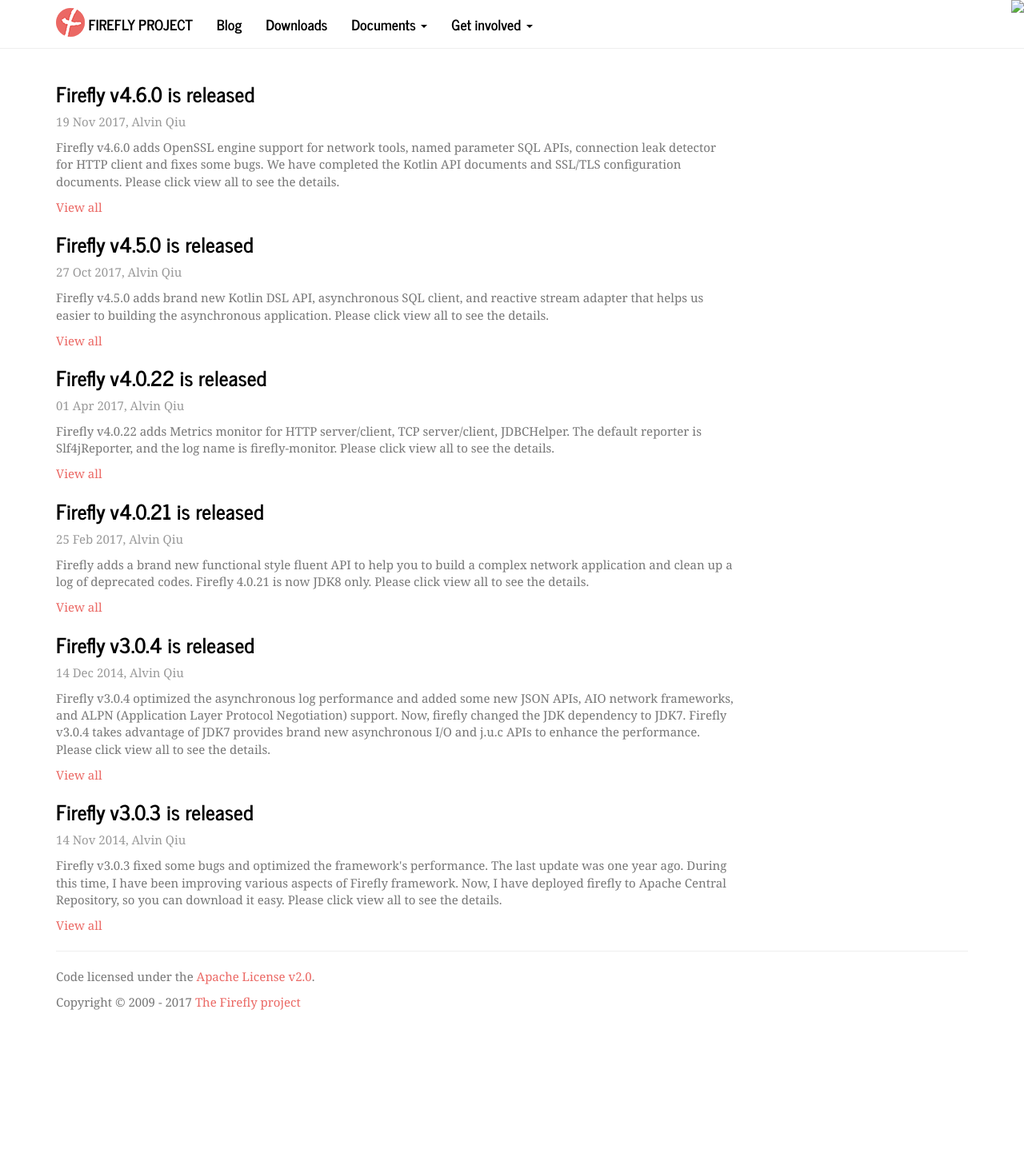
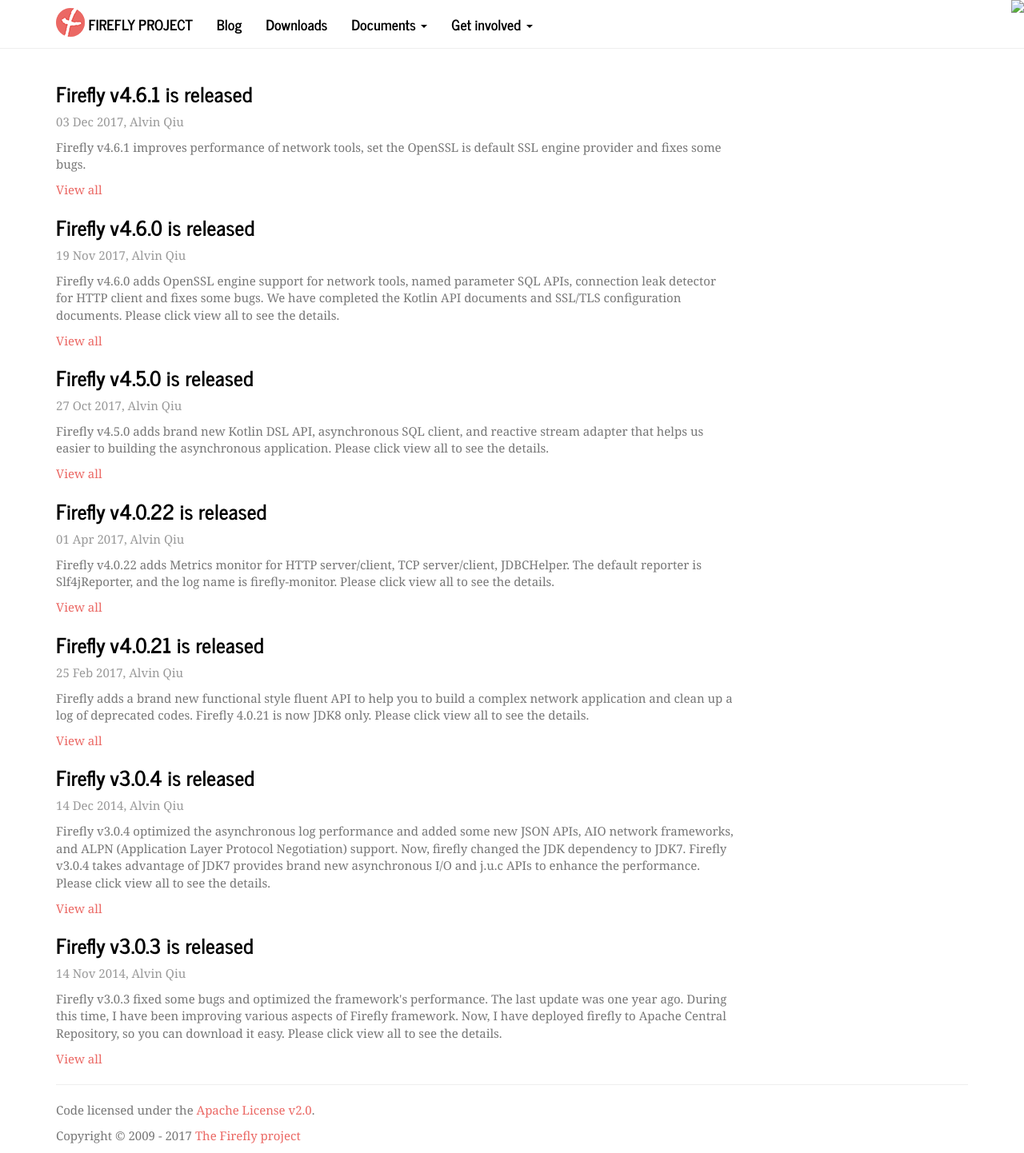
Before and after one commit to hypercube1024/firefly, a Jekyll site: the page built from blog/index.html, in a window 1280 px wide. Shown: the whole page at 80% size. Built offline with Jekyll 4.4.1, drawn with Linux system fonts in a browser that asks for light colours; the list of posts is cut into pages by our own code; before the commit the page ends 1275 px from its top, so only the background shows below that; some of the changed lines change nothing that is shown.

Commit message:
[doc]: 4.6.1 release

````diff
--- a/_data/global.yml
+++ b/_data/global.yml
@@ -1,4 +1,4 @@
 downloadURL : https://github.com/hypercube1024/firefly
 githubURL : https://github.com/hypercube1024/firefly
 qqgroupURL : http://qgc.qq.com/4691508
-releaseVersion : 4.6.0
+releaseVersion : 4.6.1
--- /dev/null
+++ b/_posts/2017-12-04-firefly-4.6.1-release.md
@@ -0,0 +1,34 @@
+---
+
+category : release
+title: Firefly v4.6.1 is released
+date: "2017-12-04 00:00:00 +0800"
+author: Alvin Qiu
+excerpt: Firefly v4.6.1 improves performance of network tools, set the OpenSSL is default SSL engine provider and fixes some bugs.
+
+---
+<p class="text-muted"> {{ page.date | date_to_string }}, {{ page.author }}</p>
+
+Firefly v4.6.1 improves the performance of network tools. When you send data on a slow network, the data will save in a buffer queue, and then the Firefly will merge the data that in the queue automatically. It reduces registered write event number and the cost of the thread context switching.
+
+In this version, we set the OpenSSL is default SSL engine provider. And we add a new SSL engine provider [Google Conscrypt](https://github.com/google/conscrypt) as an experimental function. Such as:
+```java
+public class HTTPsServerDemo {
+    public static void main(String[] args) throws Exception {
+        Path path = Paths.get(HTTPsServerDemo.class.getResource("/").toURI());
+
+        $.httpsServer(new ConscryptSecureSessionFactory())
+         .router().get("/").handler(ctx -> ctx.end("hello world!"))
+         .router().get("/static/*")
+         .handler(new StaticFileHandler(path.toAbsolutePath().toString()))
+         .listen("localhost", 8081);
+    }
+}
+```
+Conscrypt is a Java Security Provider (JSP) that implements parts of the Java Cryptography Extension (JCE) and Java Secure Socket Extension (JSSE). It uses BoringSSL to provide cryptographical primitives and Transport Layer Security (TLS) for Java applications. The newest version is `1.0.0.RC13`. It still has some compatibility problems in our tests.
+
+Update log:
+1. Improves performance of network tools.
+2. Set the OpenSSL is default SSL engine provider.
+3. Fix the SSL handshake state logic mistake.
+4. Fix the close TCP connection exception when the connection is timeout.
````
